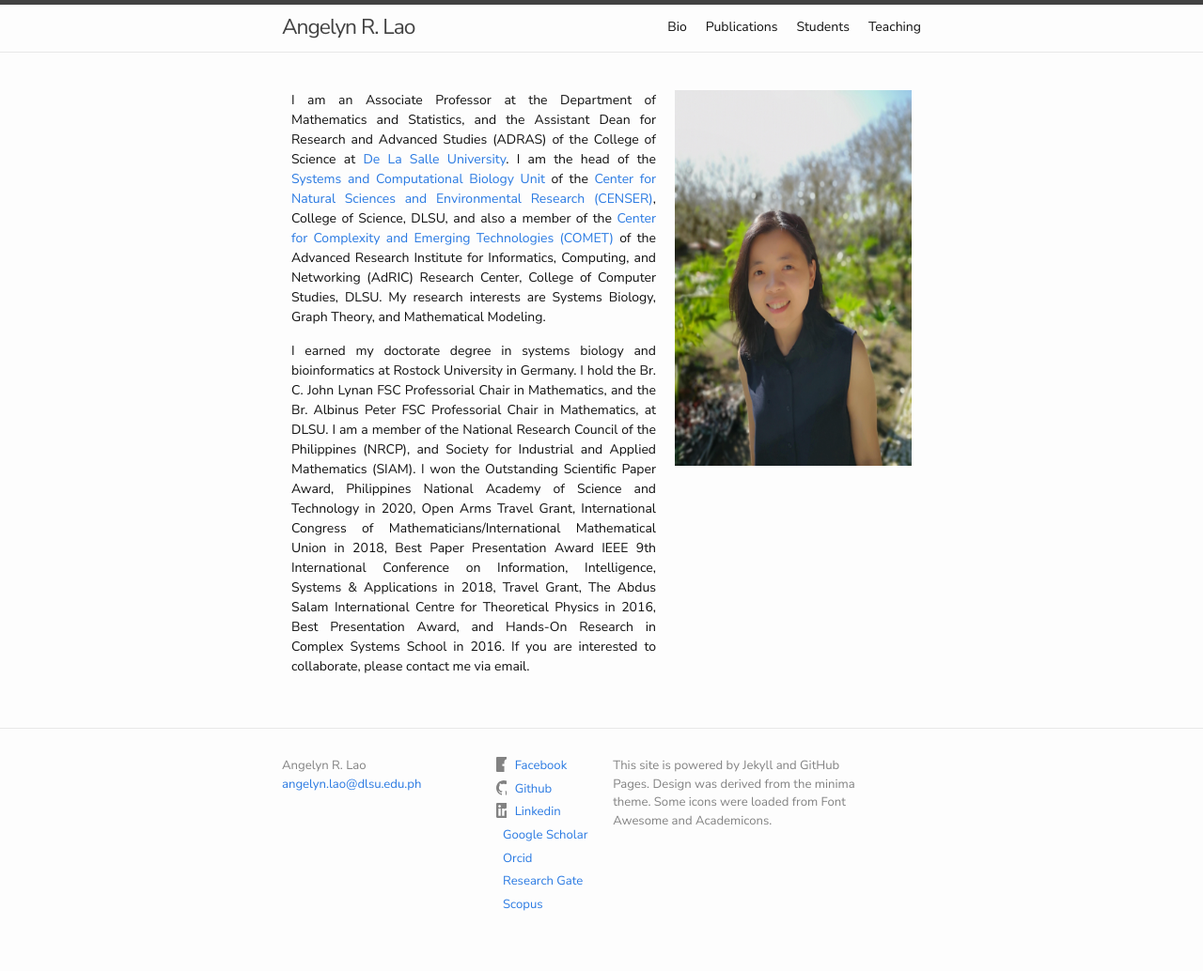
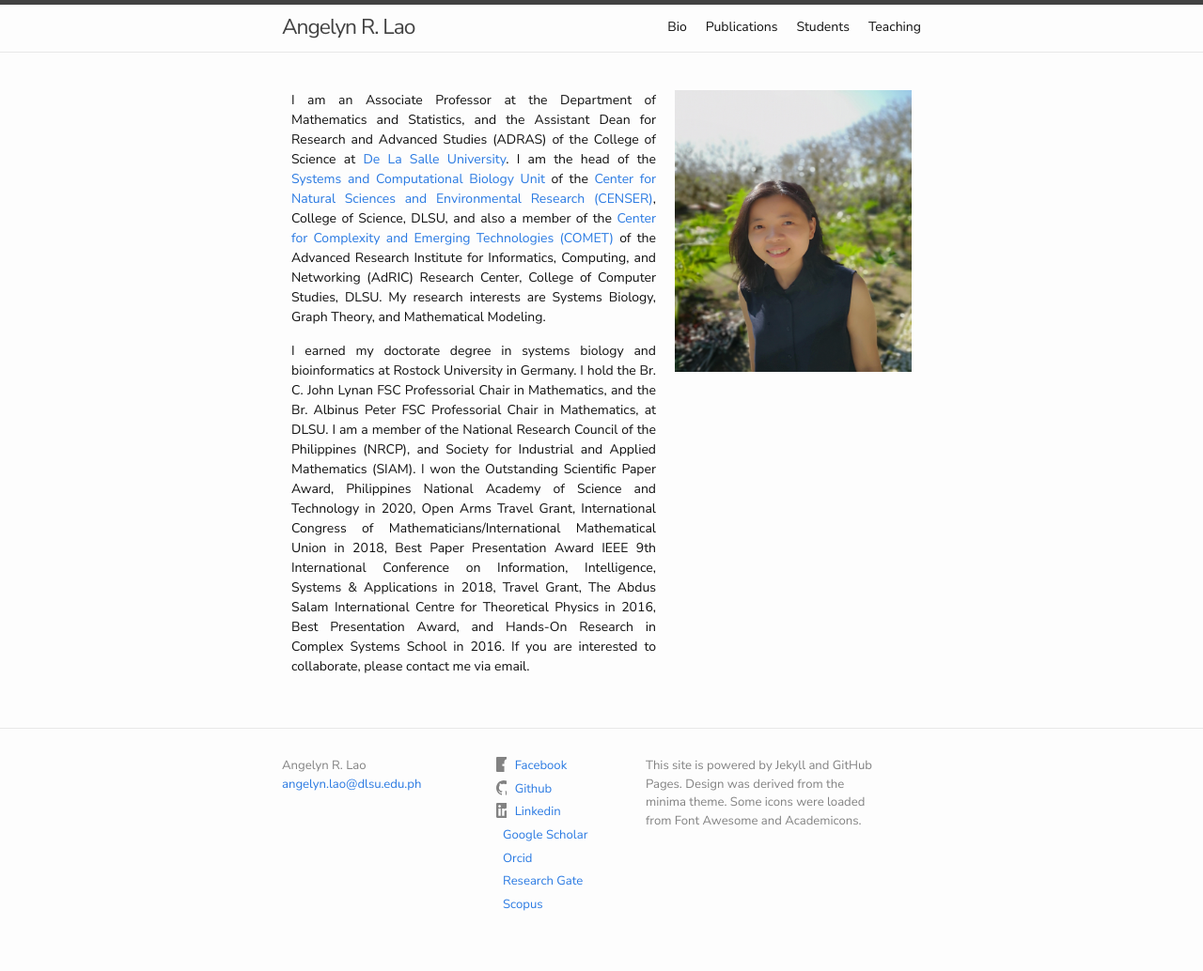
Before and after one commit to yupaulk/angelynlao.github.io, a Jekyll site: the page built from index.md, in a window 1280 px wide. Shown: the whole page at 94% size. Built offline with Jekyll 4.4.1, drawn with Linux system fonts in a browser that asks for light colours; nearby versions of some CDN libraries; a style sheet for code colours, icons or effects is not loaded.

Commit message:
Fixed footer spacing

```diff
--- a/_sass/minima/_layout.scss
+++ b/_sass/minima/_layout.scss
@@ -143,13 +143,13 @@
 }
 
 .footer-col-2 {
-  width: -webkit-calc(20% - (#{$spacing-unit} / 2));
-  width:         calc(20% - (#{$spacing-unit} / 2));
+  width: -webkit-calc(25% - (#{$spacing-unit} / 2));
+  width:         calc(25% - (#{$spacing-unit} / 2));
 }
 
 .footer-col-3 {
-  width: -webkit-calc(45% - (#{$spacing-unit} / 2));
-  width:         calc(45% - (#{$spacing-unit} / 2));
+  width: -webkit-calc(40% - (#{$spacing-unit} / 2));
+  width:         calc(40% - (#{$spacing-unit} / 2));
 }
 
 @include media-query($on-laptop) {
--- a/index.md
+++ b/index.md
@@ -43,7 +43,7 @@ layout: home
 	</div>
 	<div class="column right">
 
-<img src='/assets/angelyn-lao.jpg' width='300' height='400' align='right' />
+<img src='/assets/angelyn-lao.jpg' width='300' height='300' align='right' />
 
 	</div>
 </div>
```
